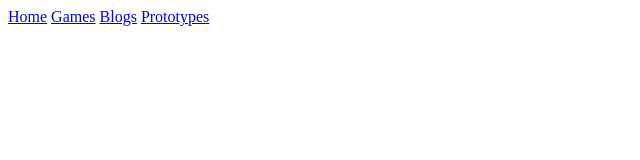
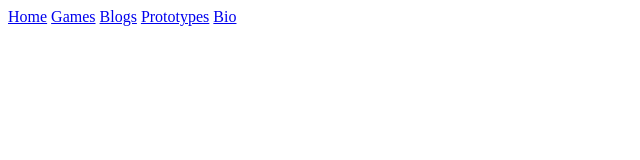
Before and after one commit to amrradwan2003/RadwanGames, a plain HTML site: page games/index.html in a window 1280 px wide. Shown: the full height of the page, 0-640 px from the left. Drawn offline with Linux system fonts and the light colour scheme.

Commit message:
Add Bio link to navigation in index.html

```diff
--- a/games/index.html
+++ b/games/index.html
@@ -10,6 +10,7 @@
     <a href="./games/">Games</a>
     <a href="./blogs/">Blogs</a>
     <a href="./prototypes/">Prototypes</a>
+    <a href="./Bio/">Bio</a>
   </nav>
 
   <main>
```
